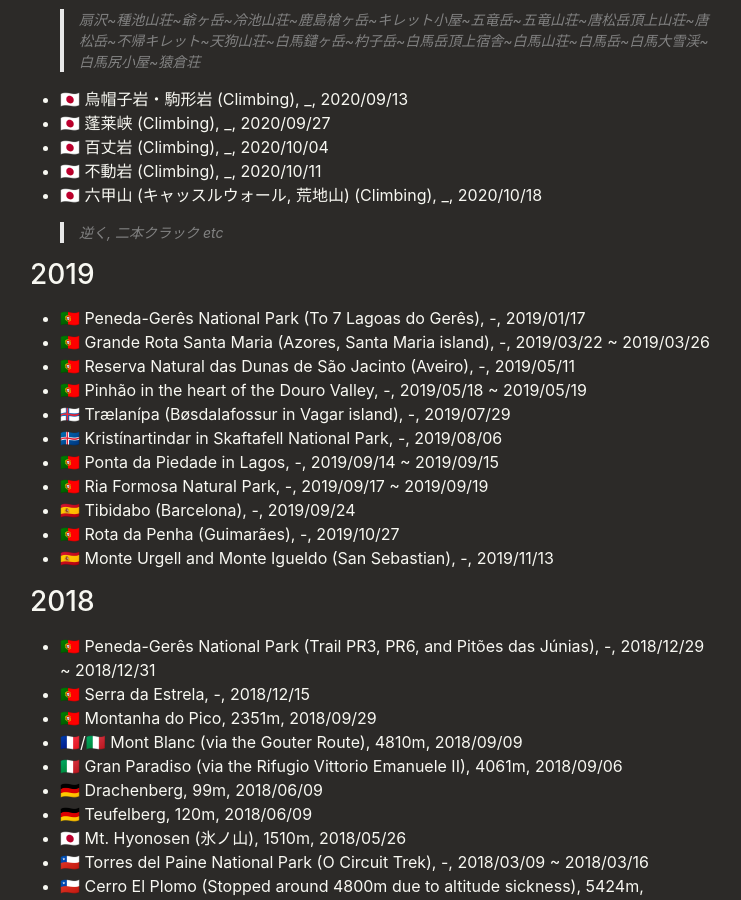
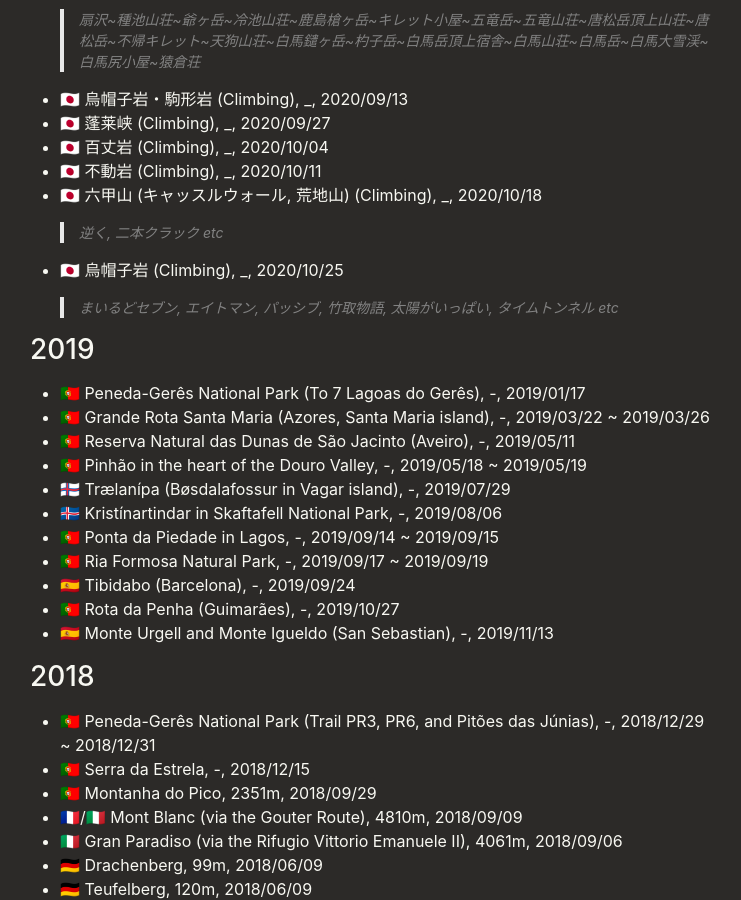
Before and after one commit to pixyzehn/pixyzehn.com, a Jekyll site: the page built from pages/mountaineering.md, in a window 1280 px wide and 900 px high, scrolled down 725 px. Shown: the whole window, without its empty margins (270-1011 px from the left). Built offline with Jekyll 4.4.1, drawn with Linux system fonts in a browser that asks for light colours.

Commit message:
Update page

```diff
--- a/pages/mountaineering.md
+++ b/pages/mountaineering.md
@@ -23,6 +23,8 @@ This page is used to track my outdoor activity logs in mountain/climbing places,
 - 🇯🇵 不動岩 (Climbing), _, 2020/10/11
 - 🇯🇵 六甲山 (キャッスルウォール, 荒地山) (Climbing), _, 2020/10/18
 > 逆く, 二本クラック etc
+- 🇯🇵 烏帽子岩 (Climbing), _, 2020/10/25
+> まいるどセブン, エイトマン, パッシブ, 竹取物語, 太陽がいっぱい, タイムトンネル etc
 
 ## 2019
 
```
